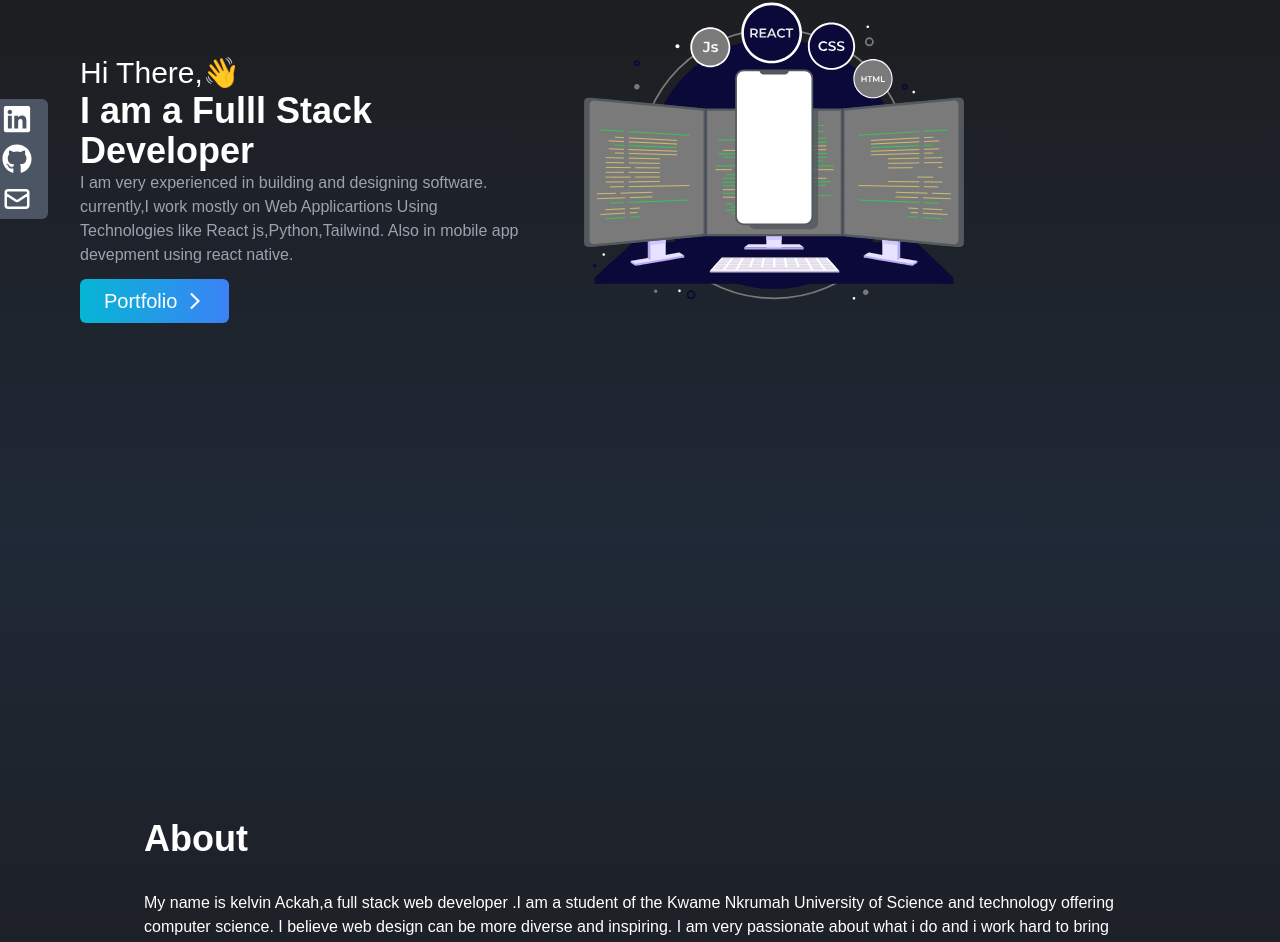
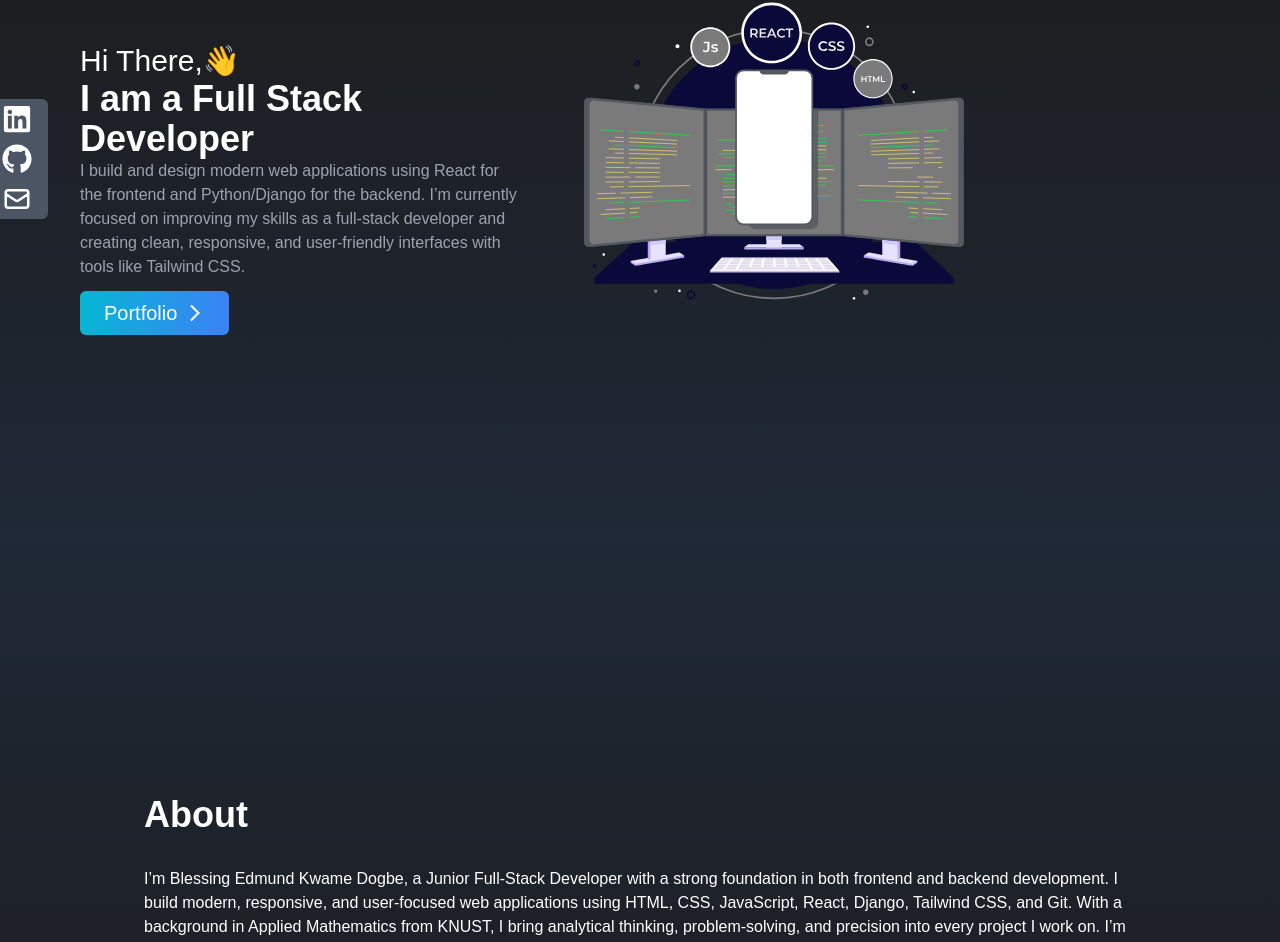
Before and after one commit to GeekKwame/Portfolio, a React (Create React App) app: page / in a window 1280 px wide. Shown: the part 245-1187 px from the top of the page. Built offline with nearby package versions, Linux system fonts and the light colour scheme; a web font is replaced by a local one.

Commit message:
Initial portfolio upload

```diff
--- a/src/components/About.jsx
+++ b/src/components/About.jsx
@@ -8,10 +8,11 @@ function About() {
           <p className='text-4xl font-bold '>About</p>
         </div>
         <p className=' text-mdl '>
-   My name is kelvin Ackah,a full stack web developer .I am a student of the Kwame Nkrumah University of Science and technology offering computer science.
-   I believe  web design can be more diverse and inspiring.
-   I am very passionate about what i do and i work hard to bring cutting-edge,pixel perfect and  beautiful interfaces to my
-   clients
+  I’m Blessing Edmund Kwame Dogbe, a Junior Full-Stack Developer with a strong foundation in both frontend and backend development. I build modern, responsive, and user-focused web applications using HTML, CSS, JavaScript, React, Django, Tailwind CSS, and Git.
+
+With a background in Applied Mathematics from KNUST, I bring analytical thinking, problem-solving, and precision into every project I work on. I’m passionate about creating clean interfaces, smooth user experiences, and scalable backend systems.
+
+I’m always learning, improving, and pushing myself to build impactful digital solutions that blend creativity with solid engineering.
 </p>
 <br/>
 <p className='text-md'>
--- a/src/components/Home.jsx
+++ b/src/components/Home.jsx
@@ -13,14 +13,13 @@ const Home = () => {
       <div className='flex flex-col justify-center  items-center h-full  mx-auto w-screen md: max-w-screen-lg text-white  md:ml-0   lg:flex-row md:justify-between  ' >
   <div  className='justify-center  mt-24  lg:ml-20  ml-3    md:mt-44 lg:mt-20      w-auto ' >
   <h1 className='text-2xl md:text-3xl'>Hi There,<span >👋</span></h1>
-    <h2 className='text-4xl sm:text:4xl font-bold'>I am a Fulll Stack Developer</h2>
+    <h2 className='text-4xl sm:text:4xl font-bold'>I am a Full Stack Developer</h2>
     <p  className='text-gray-400'>
-      I am very experienced in building and designing
-      software.
-      currently,I work mostly on Web Applicartions Using
-      Technologies like  React js,Python,Tailwind.
-      Also in mobile app devepment using
-      react native.
+    I build and design modern web applications using React
+     for the frontend and Python/Django for the backend.
+     I’m currently focused on improving my skills as a
+     full-stack developer and creating clean, responsive,
+     and user-friendly interfaces with tools like Tailwind CSS.
     </p>
 
    <Link className=' group w-fit px-6 py-2 my-3 md:my-3  flex items-center rounded-md bg-gradient-to-r from-cyan-500 to-blue-500 cursor-pointer text-xl group-hover:bg-gradient-to-r hover:from-blue-500 hover:to-cyan-500 duration-1000' to='portfolio' smooth duration={500}>Portfolio <MdOutlineArrowForwardIos className='group-hover:rotate-90 ml-2 duration-200   '/></Link>
--- a/src/components/NavBar.jsx
+++ b/src/components/NavBar.jsx
@@ -28,7 +28,7 @@ function NavBar() {
   ]
   return (
     <div className='flex justify-between items-center w-full h-20 text-white fixed   bg-stone-900 px-4'>
-    <h1 className='text-4xl  font-header  '>KELVIN</h1>
+    <h1 className='text-4xl  font-header  '>EDMUND BLESSING</h1>
     <div>
     <ul className=' hidden md:flex'>
       {links.map(links =>(
```
Also changed, not shown: 1 other file (tests, documents, lock files or other folders).
